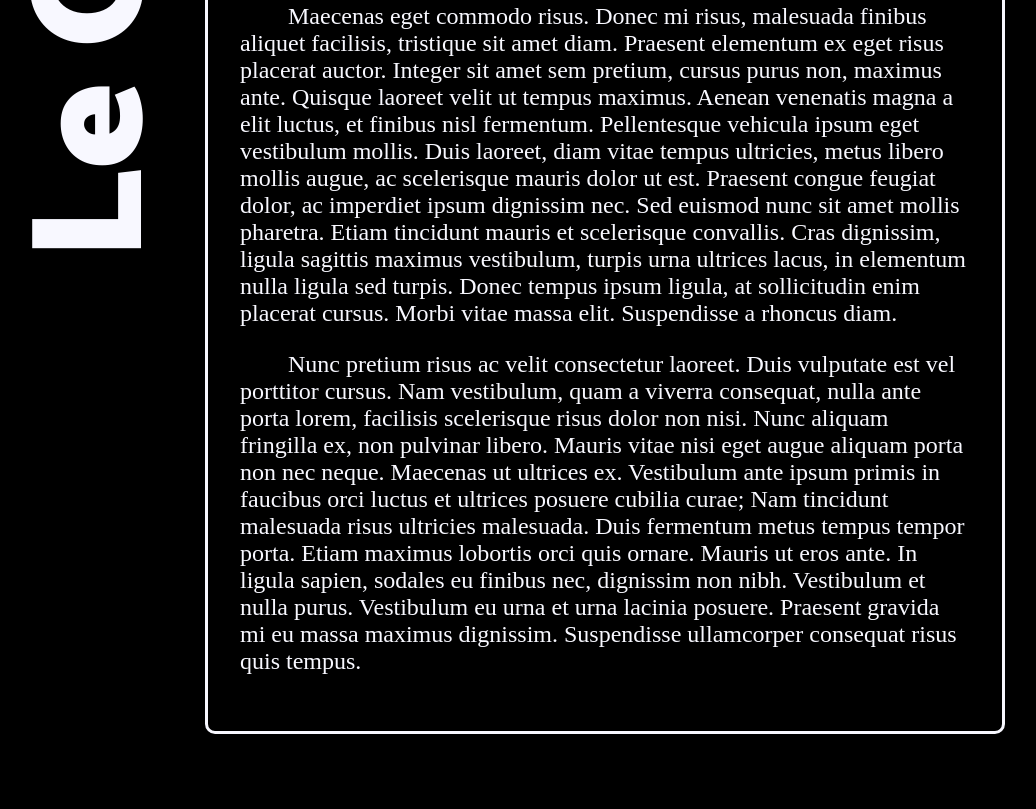
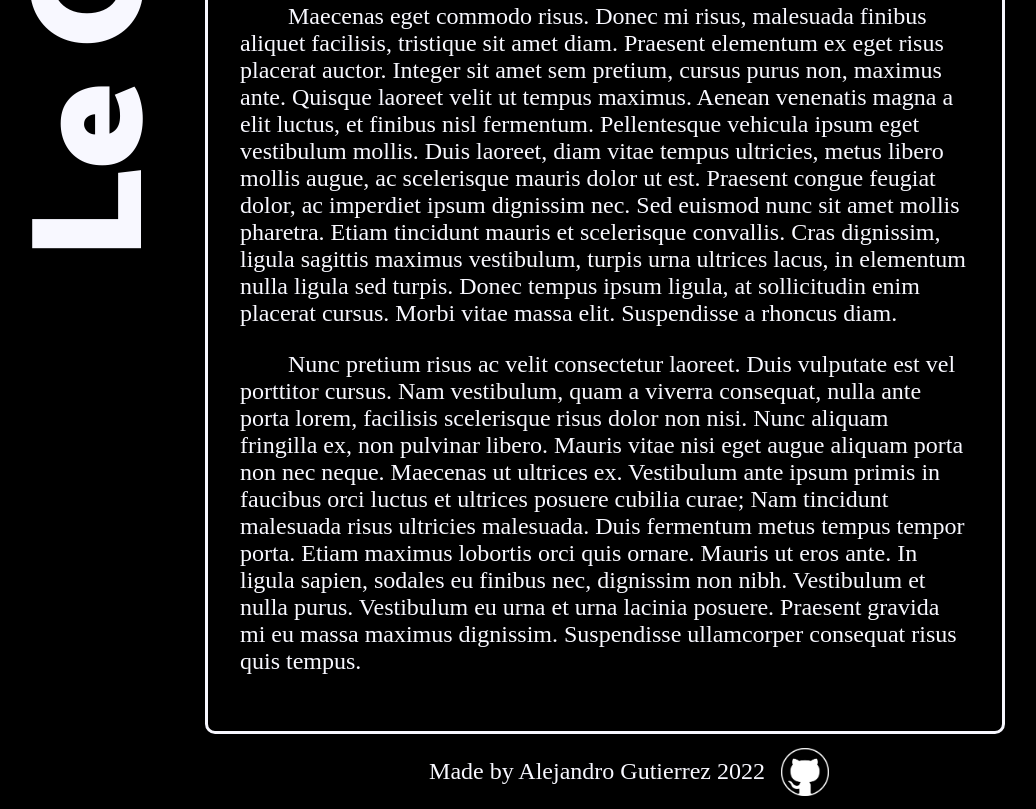
Before and after one commit to Jando-G/Odin-Restaurant-Page, a website built with webpack: page dist/index.html in a window 1280 px wide. Shown: the part 528-1337 px from the top of the page, without its empty margins (35-1071 px from the left). Before the commit the page ends 1262 px from the top, so only its background shows below. Built offline with nearby package versions, Linux system fonts and the light colour scheme; files whose address does not match are found by name; a web font is replaced by a local one.

Commit message:
add footer with github link

```diff
--- a/src/load.js
+++ b/src/load.js
@@ -1,3 +1,5 @@
+import logo from './github-logo.png';
+
 export default function initialLoad() {
     const content = document.getElementById('content');
 
@@ -28,4 +30,14 @@ export default function initialLoad() {
     content.appendChild(frontPage);
     content.appendChild(sidebar);
     content.appendChild(temp);
+
+    const footer = document.createElement('footer');
+    const credit = document.createElement('p');
+    credit.innerHTML = `<a href="https://github.com/Jando-G">
+    Made by Alejandro Gutierrez 2022</a>`;
+    footer.appendChild(credit);
+    const gitLogo = document.createElement('img');
+    gitLogo.src = logo;
+    footer.appendChild(gitLogo);
+    document.body.appendChild(footer);
 }
--- a/src/style.css
+++ b/src/style.css
@@ -120,11 +120,33 @@ input, textarea, button {
 }
 button {
     background-color: transparent;
-    border: 2px solid white;
-    color: white;
+    border: 2px solid #f8f8ff;
+    color: #f8f8ff;
     font-weight: 700;
     font-size: 2rem;
 }
 button:hover {
     background-color: rgba(255, 255, 255, .2);
 }
+footer {
+    background-color: black;
+    color: #f8f8ff;
+    display: flex;
+    justify-content: center;
+    align-items: center;
+}
+footer p {
+    margin-right: 1rem;
+}
+a:-webkit-any-link {
+    color:#f8f8ff;
+    text-decoration: none;
+}
+a:hover {
+    color: white;
+}
+img {
+    width: 3rem;
+    height: 3rem;
+    filter: invert(1);
+}
```
Also changed, not shown: dist/ecf329c2c06a1f41fae4.png (added), dist/main.js, src/github-logo.png (added).
